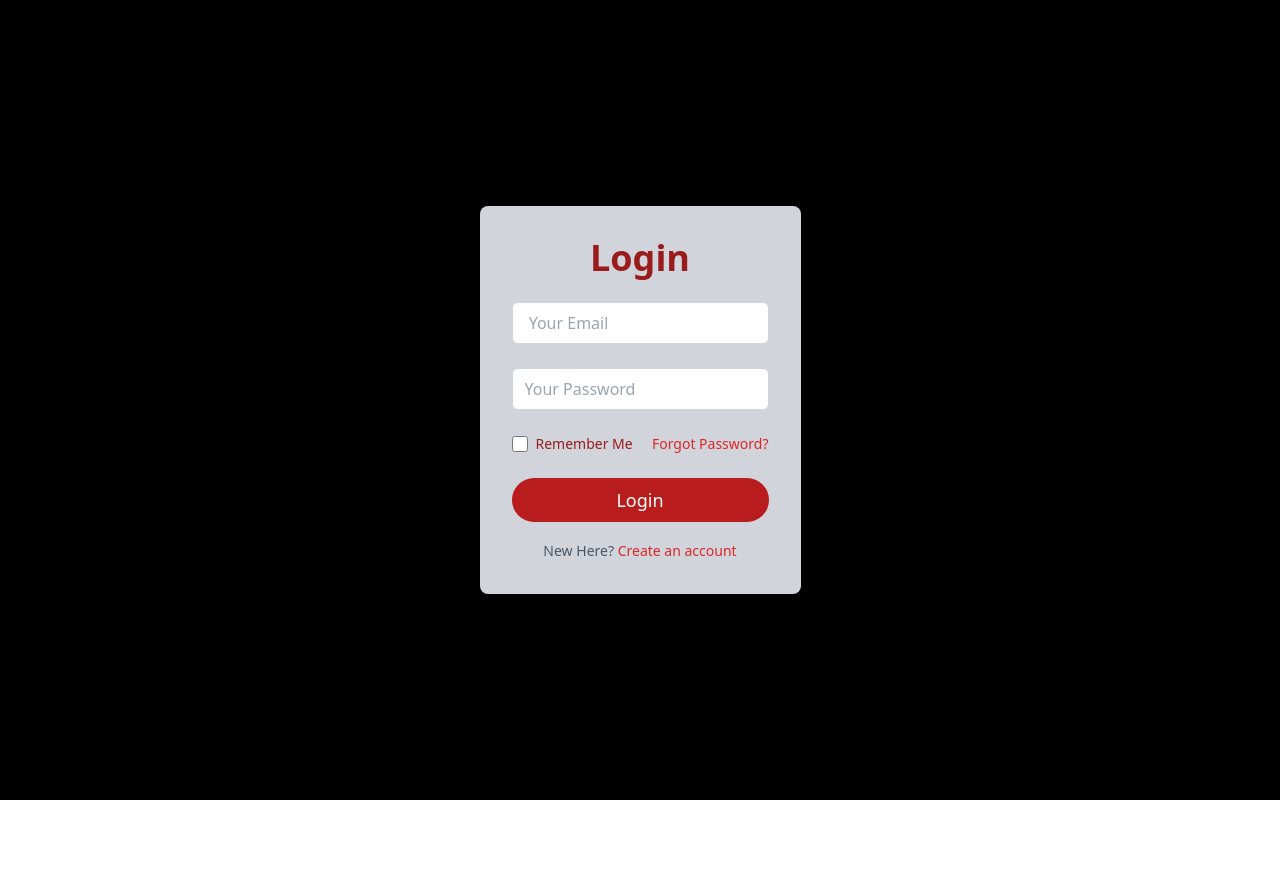
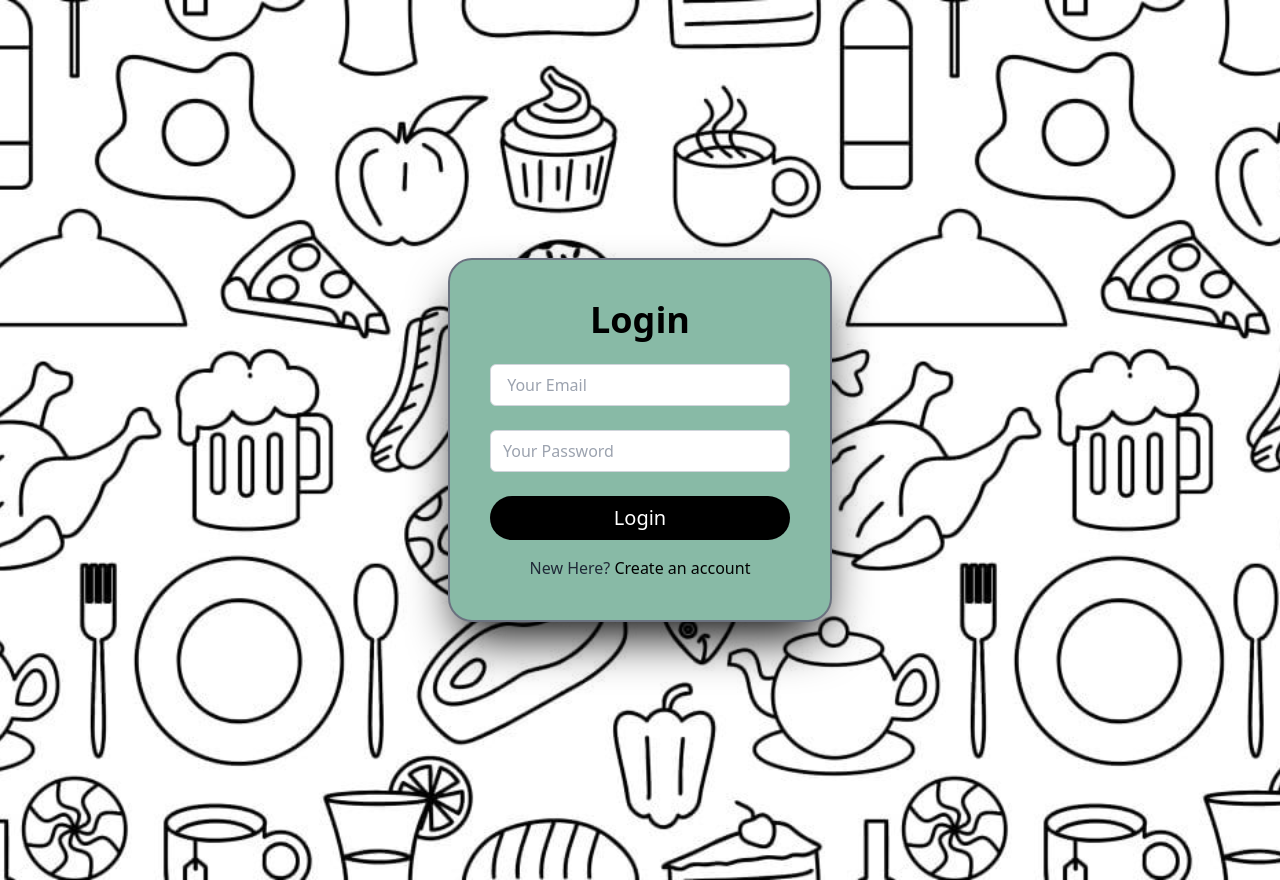
Before and after one commit to pradeep-145/Recipe-Finder, a React (Vite) app in the folder FrontEnd/: page /login in a window 1280 px wide. Before the commit the page ends 800 px from the top, so only its background shows below. Built offline with nearby package versions, Linux system fonts and the light colour scheme.

Commit message:
Refactor UI styles for better user experience

```diff
--- a/FrontEnd/src/App.jsx
+++ b/FrontEnd/src/App.jsx
@@ -17,12 +17,12 @@ function App() {
     <div>
       <Routes>
         <Route path='/login' element={
-          <div className='flex items-center bg-black justify-center'>
+            <div style={{ backgroundImage: `url(${kitchen})` }} className="flex py-10 bg-contain justify-center items-center  min-h-screen ">
             <Login />
           </div>
         } />
         <Route path='/register' element={
-          <div className='flex items-center bg-black justify-center'>
+            <div style={{ backgroundImage: `url(${kitchen})` }} className="flex py-10 bg-contain justify-center items-center min-h-screen ">
             <Register />
           </div>
         } />
--- a/FrontEnd/src/Components/Navbar.jsx
+++ b/FrontEnd/src/Components/Navbar.jsx
@@ -95,30 +95,30 @@ const Sidebar = () => {
           <ul className="flex flex-col px-4 gap-4 font-bold text-xl">
             <li>
               {loggedin?
-              <Link to="/home" className="text-gray-100 hover:text-[#7fd8b5]" onClick={toggleSidebar}>
+              <Link to="/home" className="text-gray-100 hover:text-black" onClick={toggleSidebar}>
                 Home<hr/>
               </Link>:
-              <Link to="/" className="text-gray-100 hover:text-[#7fd8b5]" onClick={toggleSidebar}>
+              <Link to="/" className="text-gray-100 hover:text-black" onClick={toggleSidebar}>
                 Home<hr/>
               </Link>
 
               }
             </li>
             <li>
-              <Link to="/recipes" className="text-gray-100 hover:text-[#7fd8b5]" onClick={toggleSidebar}>
+              <Link to="/recipes" className="text-gray-100 hover:text-black" onClick={toggleSidebar}>
                 Recipes<hr/>
               </Link>
             </li>
             {
               loggedin&&
             <li>
-              <Link to="/wishlist" className="text-gray-100 hover:text-[#7fd8b5]" onClick={toggleSidebar}>
+              <Link to="/wishlist" className="text-gray-100 hover:text-black" onClick={toggleSidebar}>
                 Wishlist<hr/>
               </Link>
             </li>
             }
             <li>
-              <Link to="/contact" className="text-gray-100 hover:text-[#7fd8b5]" onClick={toggleSidebar}>
+              <Link to="/contact" className="text-gray-100 hover:text-black" onClick={toggleSidebar}>
                 Contact<hr/>
               </Link>
             </li>
@@ -126,7 +126,7 @@ const Sidebar = () => {
             {
               loggedin &&
               <li>
-                <Link to="/" className="text-gray-100 hover:text-[#7fd8b5]" onClick={() => { toggleSidebar(); notify(); localStorage.removeItem('token') }}>
+                <Link to="/" className="text-gray-100 hover:text-black" onClick={() => { toggleSidebar(); notify(); localStorage.removeItem('token') }}>
                   Logout<hr/>
                 </Link>
               </li>
--- a/FrontEnd/src/Pages/Login.jsx
+++ b/FrontEnd/src/Pages/Login.jsx
@@ -42,8 +42,8 @@ const Login = () => {
 
     return (
         <div className="flex justify-center items-center h-screen">
-            <div className="p-8 shadow-2xl rounded-lg bg-gray-300 font-sans max-w-sm w-full">
-                <h1 className="text-4xl text-center mb-6 font-bold text-red-800">Login</h1>
+            <div className="p-10 shadow-2xl shadow-black rounded-3xl bg-[#88baa6] border-2 border-gray-500 font-sans max-w-sm w-96">
+                <h1 className="text-4xl text-center mb-6 font-bold text-black">Login</h1>
 
                 <form action="">
                     <div className="relative my-6">
@@ -51,7 +51,7 @@ const Login = () => {
                             type="email"
                             name="email"
                             id="email"
-                            className="block w-full px-3 py-2 border border-gray-300 rounded-md focus:ring-2 focus:ring-red-800 focus:outline-none"
+                            className="block w-full px-3 py-2 border border-gray-300 rounded-md focus:ring-2 focus:ring-black focus:outline-none"
                             placeholder=" Your Email"
                             onChange={(e) => setEmail(e.target.value)}
                         />
@@ -63,30 +63,17 @@ const Login = () => {
                             type="password"
                             name="password"
                             id="password"
-                            className="block w-full px-3 py-2 border border-gray-300 rounded-md focus:ring-2 focus:ring-red-800 focus:outline-none"
+                            className="block w-full px-3 py-2 border border-gray-300 rounded-md focus:ring-2 focus:ring-black focus:outline-none"
                             placeholder="Your Password"
                             onChange={(e) => setPassword(e.target.value)}
                         />
 
                     </div>
 
-                    <div className="flex justify-between items-center gap-4 mb-6 text-sm">
-                        <div className="flex items-center">
-                            <input
-                                className="w-4 h-4 border-gray-300 rounded"
-                                type="checkbox"
-                                name="remember"
-                                id="remember"
-                            />
-                            <label htmlFor="remember" className="ml-2 text-red-800">Remember Me</label>
-                        </div>
-                        <div>
-                            <Link to="/forgot-password" className="text-red-600 hover:underline">Forgot Password?</Link>
-                        </div>
-                    </div>
+
 
                     <button
-                        className="w-full py-2 mb-4 text-lg text-white bg-red-700 rounded-full hover:bg-red-800 focus:outline-none focus:ring-2 focus:ring-red-500"
+                        className="w-full py-2 mb-4 text-xl text-white bg-black rounded-full hover:bg-[#4C7766] hover:text-white focus:outline-none focus:ring-2 focus:ring-[#38ad7f]"
                         type="button"
                         onClick={() => handleSubmit()}
                     >
@@ -94,8 +81,8 @@ const Login = () => {
                     </button>
 
                     <div className="text-center">
-                        <span className="text-sm text-gray-600">
-                            New Here? <Link to="/register" className="text-red-600 hover:underline">Create an account</Link>
+                        <span className="text-md text-gray-800">
+                            New Here? <Link to="/register" className="text-black hover:underline">Create an account</Link>
                         </span>
                     </div>
                 </form>
--- a/FrontEnd/src/Pages/Register.jsx
+++ b/FrontEnd/src/Pages/Register.jsx
@@ -23,8 +23,8 @@ const Register = () => {
     }
     return (
         <div className="flex justify-center items-center h-screen">
-            <div className="p-8 shadow-2xl rounded-lg bg-gray-300 font-sans max-w-sm w-full">
-                <h1 className="text-4xl text-center mb-6 font-bold text-red-800">Register</h1>
+            <div className="p-10 shadow-2xl shadow-black rounded-3xl bg-[#88baa6] border-2 border-gray-500 font-sans max-w-sm w-96">
+            <h1 className="text-4xl text-center mb-6 font-bold text-black">Register</h1>
 
                 <form onSubmit={(e)=>handleSubmit(e)}>
                     <div className="relative my-6">
@@ -32,7 +32,7 @@ const Register = () => {
                             type="email"
                             name="email"
                             id="email"
-                            className="block w-full px-3 py-2 border border-gray-300 rounded-md focus:ring-2 focus:ring-red-800 focus:outline-none"
+                            className="block w-full px-3 py-2 border border-gray-300 rounded-md focus:ring-2 focus:ring-black focus:outline-none"
                             placeholder="Your Email"
                             onChange={(e) => setEmail(e.target.value)}
                         />
@@ -43,7 +43,7 @@ const Register = () => {
                             type="password"
                             name="password"
                             id="password"
-                            className="block w-full px-3 py-2 border border-gray-300 rounded-md focus:ring-2 focus:ring-red-800 focus:outline-none"
+                            className="block w-full px-3 py-2 border border-gray-300 rounded-md focus:ring-2 focus:ring-black focus:outline-none"
                             placeholder="Enter Password"
                             onChange={(e) => setPassword(e.target.value)}
                         />
@@ -55,7 +55,7 @@ const Register = () => {
                             type="password"
                             name="password"
                             id="confpassword"
-                            className="block w-full px-3 py-2 border border-gray-300 rounded-md focus:ring-2 focus:ring-red-800 focus:outline-none"
+                            className="block w-full px-3 py-2 border border-gray-300 rounded-md focus:ring-2 focus:ring-black focus:outline-none"
                             placeholder="Confirm Password"
                             onChange={(e) => setConfirmPassword(e.target.value)}
                         />
@@ -63,23 +63,10 @@ const Register = () => {
                     </div>
 
 
-                    <div className="flex justify-between items-center gap-4 mb-6 text-sm">
-                        <div className="flex items-center">
-                            <input
-                                className="w-4 h-4 text-emerald-600 focus:ring-emerald-500 border-gray-300 rounded"
-                                type="checkbox"
-                                name="remember"
-                                id="remember"
-                            />
-                            <label htmlFor="remember" className="ml-2 text-red-800">Remember Me</label>
-                        </div>
-                        <div>
-                            <Link to="/forgot-password" className="text-red-600 hover:underline">Forgot Password?</Link>
-                        </div>
-                    </div>
+
 
                     <button
-                       className="w-full py-2 mb-4 text-lg text-white bg-red-700 rounded-full hover:bg-red-800 focus:outline-none focus:ring-2 focus:ring-red-500"
+                        className="w-full py-2 mb-4 text-xl text-white bg-black rounded-full hover:bg-[#4C7766] hover:text-white focus:outline-none focus:ring-2 focus:ring-[#38ad7f]"
                         type="button"
                         onClick={(e)=>{
                             if(password===confirmPassword){
@@ -93,8 +80,8 @@ const Register = () => {
                     </button>
 
                     <div className="text-center">
-                        <span className="text-sm text-gray-600">
-                        Already have an account? <Link to="/login" className="text-red-600 hover:underline">Sign In</Link>
+                        <span className="text-md text-gray-800">
+                        Already have an account? <Link to="/login" className="text-black hover:underline">Sign In</Link>
                         </span>
                     </div>
                 </form>
```
